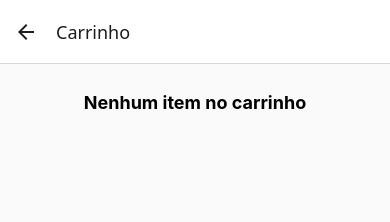
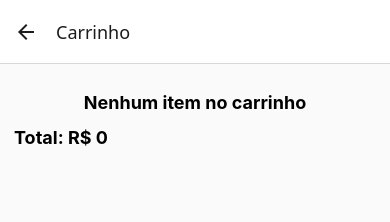
Before and after one commit to GuidoStocco/Carrinho_compras, a React Native app: screen /Cart in a window 390 px wide. Shown: the top 222 px of the page. Built offline with nearby package versions, Linux system fonts and the light colour scheme.

Commit message:
ajustando o total no carrinho

```diff
--- a/src/contexts/CartContext.js
+++ b/src/contexts/CartContext.js
@@ -5,6 +5,7 @@ export const CartContext = createContext();
 
 export default function CartProvider({children}){
     const [cart, setCart] = useState([]);
+    const [total, setTotal] = useState(0);
 
     function addCartItem(newItem){
         const indexItem = cart.findIndex(item => item.id === newItem.id);
@@ -12,7 +13,8 @@ export default function CartProvider({children}){
             cart[indexItem].amount += 1;
             cart[indexItem].total = cart[indexItem].amount * cart[indexItem].price;
             setCart(cart);
-            console.log(cart);
+
+            totalResultCart(cart);
             return;
         }
 
@@ -21,7 +23,9 @@ export default function CartProvider({children}){
             amount: 1,
             total: newItem.price
         }
+
         setCart(products => [...products, data]);
+        totalResultCart([...cart, data]);
     }
 
     function removeCartItem(product){
@@ -30,13 +34,24 @@ export default function CartProvider({children}){
             cart[indexItem].amount -= 1;
             cart[indexItem].total = cart[indexItem].total - cart[indexItem].price;
             setCart(cart);
+            totalResultCart(cart);
             return;
         }
         const removeCart = cart.filter(item => item.id !== product.id);
         setCart(removeCart);
+        totalResultCart(removeCart);
+    }
+
+    function totalResultCart(items){
+        const myCart = items;
+        const result = myCart.reduce((acc, obj) => acc + obj.total, 0);
+        setTotal(result.toLocaleString('pt-BR', {
+            minimumFractionDigits: 2,
+            maximumFractionDigits: 2
+       }));
     }
     return(
-        <CartContext.Provider value={{cart, addCartItem, removeCartItem}}>
+        <CartContext.Provider value={{cart, addCartItem, removeCartItem, total}}>
             {children}
         </CartContext.Provider>
     )
--- a/src/pages/cart/index.js
+++ b/src/pages/cart/index.js
@@ -4,7 +4,7 @@ import { CartContext } from '../../contexts/CartContext';
 import CartItem from '../../components/CartItem';
 
 export default function Cart(){
-    const {cart, addCartItem, removeCartItem} = useContext(CartContext);
+    const {cart, addCartItem, removeCartItem, total} = useContext(CartContext);
     return(
         <View style={styles.container}>
             <FlatList
@@ -16,6 +16,11 @@ export default function Cart(){
                 )}
                 renderItem={({item}) => (
                     <CartItem data={item} addAmount={() => addCartItem(item)} removeItem={() => removeCartItem(item)}/>
+                )}
+                ListFooterComponent={() => (
+                    <View style={styles.footer}>
+                        <Text style={styles.totalPrice}>Total: R$ {total} </Text>
+                    </View>
                 )}
             />
         </View>
@@ -35,5 +40,11 @@ const styles = StyleSheet.create({
         fontWeight: 'bold',
         textAlign: 'center',
         marginTop: 14
+    },
+    totalPrice: {
+        fontSize: 18,
+        fontWeight: 'bold',
+        marginTop: 14,
+        marginBottom: 24
     }
 })
```
